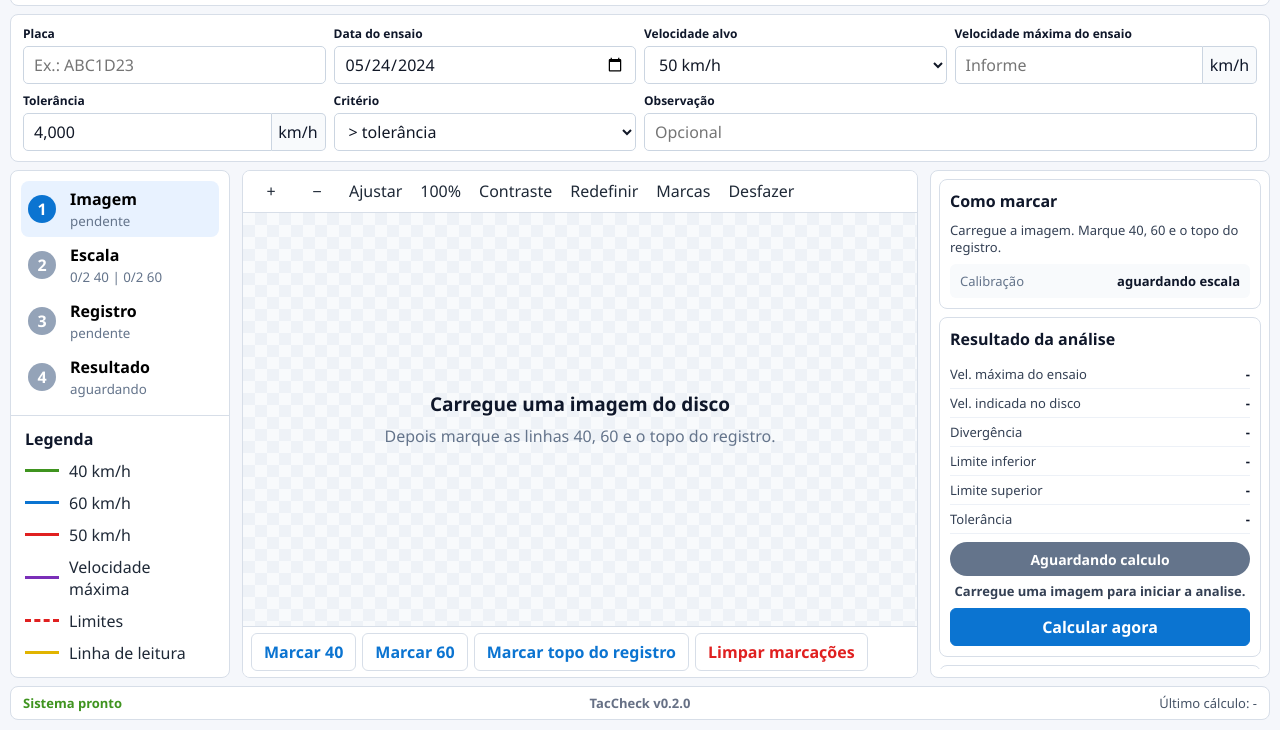
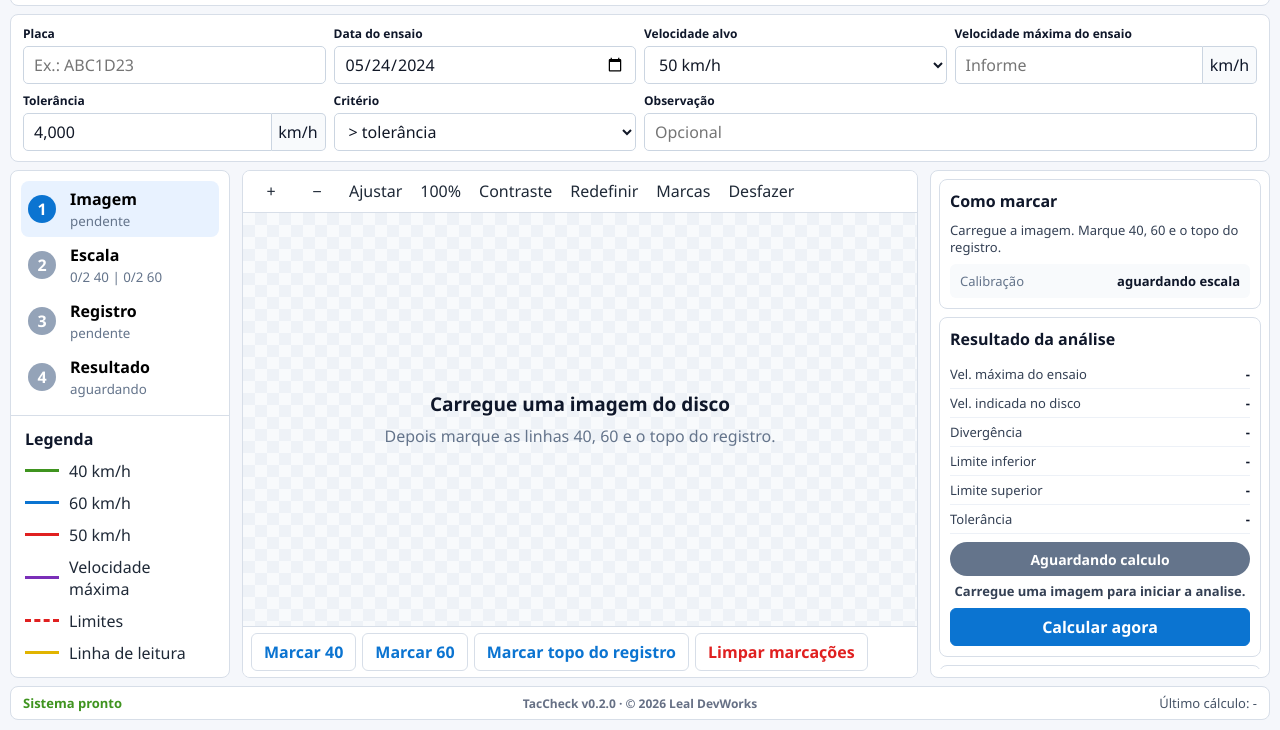
Before and after one commit to lealdevWorks/TacCheck, a website: page index.html in a window 1280 px wide. Shown: the part 70-800 px from the top of the page. Drawn offline with Linux system fonts and the light colour scheme.

Commit message:
chore: adicionar copyright da Leal DevWorks

```diff
--- a/index.html
+++ b/index.html
@@ -175,7 +175,7 @@
 
       <footer class="status-bar">
         <span id="statusText">Sistema pronto</span>
-        <span class="version-text">TacCheck v0.2.0</span>
+        <span class="version-text">TacCheck v0.2.0 · © 2026 Leal DevWorks</span>
         <span id="lastCalcText">Último cálculo: -</span>
       </footer>
     </div>
--- a/package.json
+++ b/package.json
@@ -2,6 +2,8 @@
   "name": "taccheck",
   "version": "0.2.0",
   "private": true,
+  "author": "Leal DevWorks",
+  "license": "UNLICENSED",
   "type": "module",
   "scripts": {
     "start": "python -m http.server 8765 --bind 127.0.0.1",
--- a/src/styles/main.css
+++ b/src/styles/main.css
@@ -638,7 +638,9 @@ select {
 
 .version-text {
   color: #667085;
+  font-size: 12px;
   font-weight: 700;
+  white-space: nowrap;
 }
 
 #lastCalcText {
```
Also changed, not shown: README.md, assets/brand/site.webmanifest.
